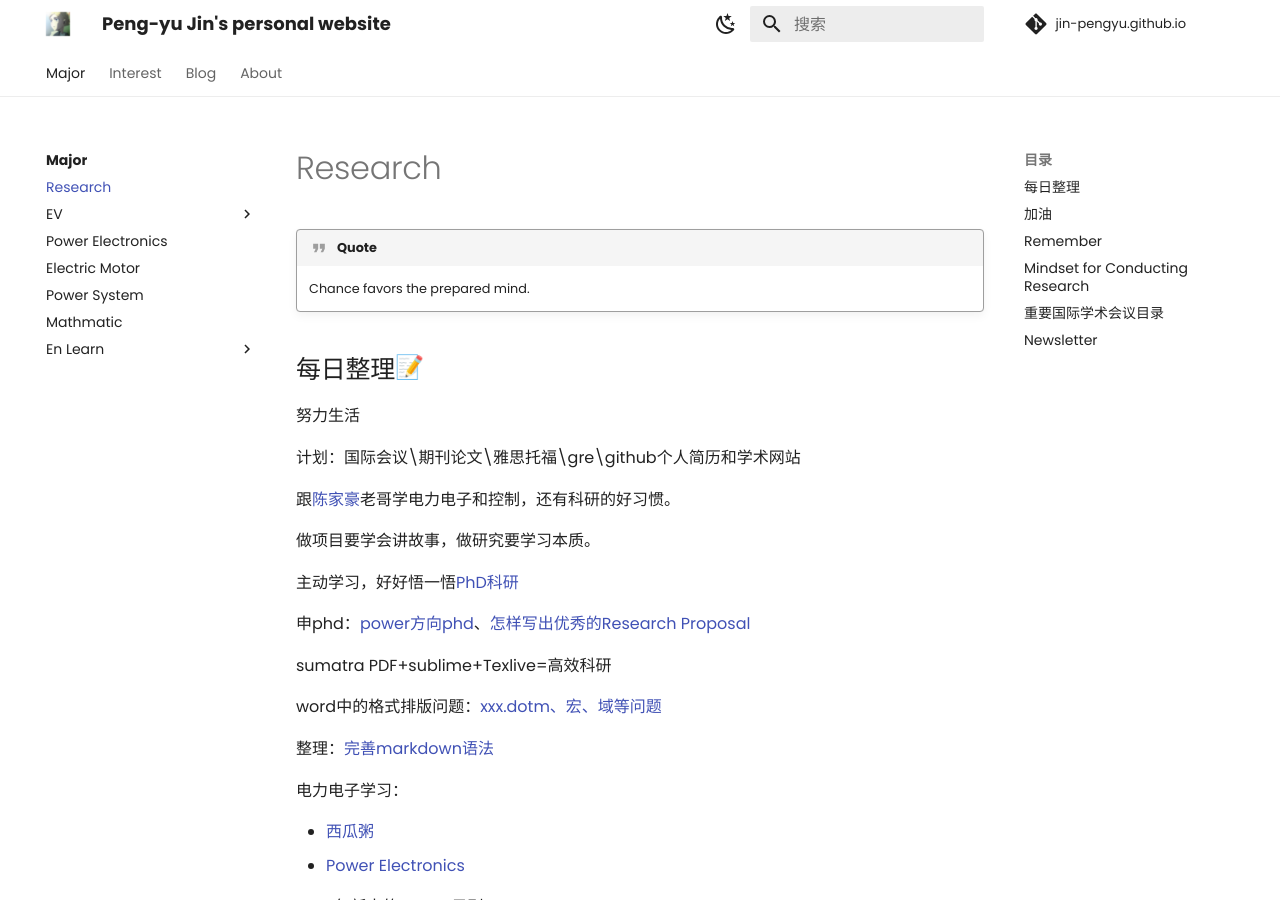
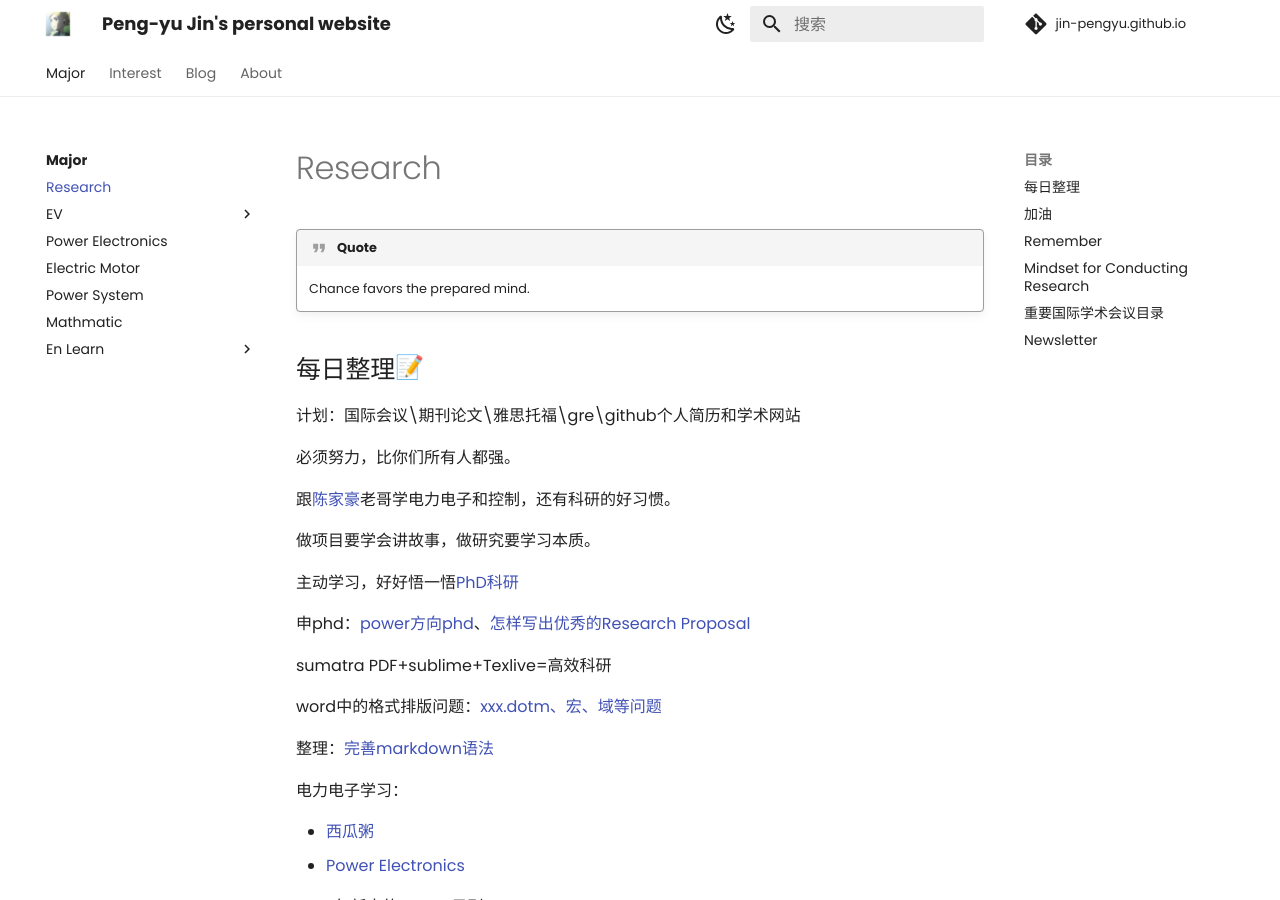
Before and after one commit to Pengyu-Jin/Pengyu-Jin.github.io, an MkDocs documentation site: the page built from docs/major/research/research.md, in a window 1280 px wide and 900 px high. Built offline with MkDocs 1.6.1 and Material for MkDocs 9.7.7, drawn with Linux system fonts in a browser that asks for light colours; emoji names are drawn with the system emoji font; comment, search, counter and statistics services are not loaded.

Commit message:
20240720

```diff
--- a/docs/major/research/research.md
+++ b/docs/major/research/research.md
@@ -3,9 +3,9 @@
     Chance favors the prepared mind.
 
 ## 每日整理:memo:
-努力生活
+计划：国际会议\期刊论文\雅思托福\gre\github个人简历和学术网站
 
-计划：国际会议\期刊论文\雅思托福\gre\github个人简历和学术网站
+必须努力，比你们所有人都强。
 
 跟[陈家豪](https://faculty.sist.shanghaitech.edu.cn/chenjh/){:target="_blank}老哥学电力电子和控制，还有科研的好习惯。
 
```
